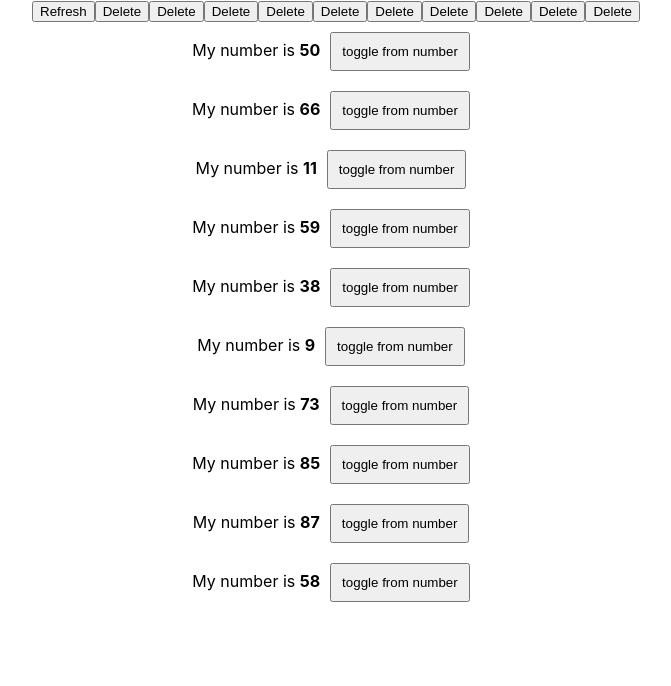
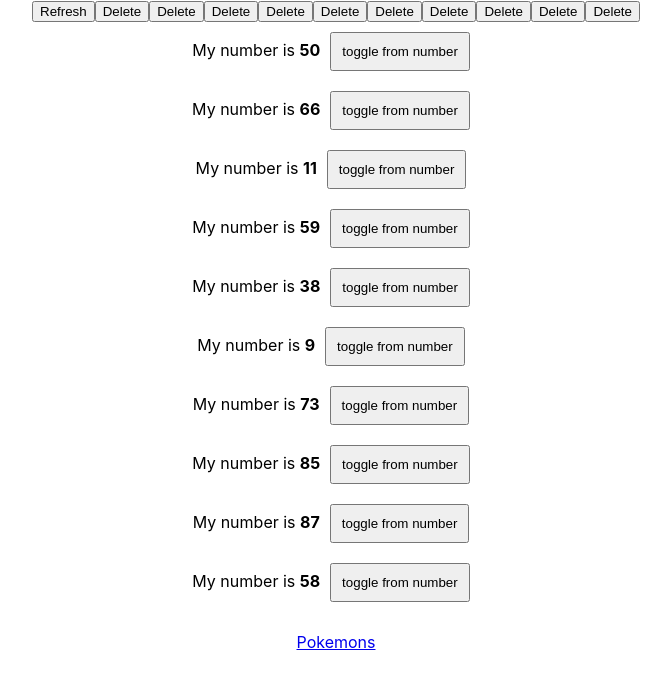
Before and after one commit to mierzvoj/app-state-project, a React (Create React App) app: page / in a window 1280 px wide. Shown: the top 686 px of the page, without its empty margins (304-975 px from the left). Built offline with nearby package versions, Linux system fonts and the light colour scheme.

Commit message:
added some links

```diff
--- a/src/App.tsx
+++ b/src/App.tsx
@@ -1,3 +1,4 @@
+import { Link } from "react-router-dom";
 import "./App.css";
 import Items from "./componets/Items/Items";
 
@@ -5,6 +6,8 @@
   return (
     <div className="App">
       <Items />
+      <br />
+      <Link to="/pokemons">Pokemons</Link>
     </div>
   );
 }
--- a/src/pages/Pokemons/Pokemons.tsx
+++ b/src/pages/Pokemons/Pokemons.tsx
@@ -1,4 +1,5 @@
 import { useEffect, useState } from "react";
+import { Link } from "react-router-dom";
 import Pokemon, { PokemonItem } from "../Pokemon/Pokemon";
 import "./Pokemons.css";
 
@@ -45,7 +46,8 @@
         : appState.data.results.map((itm, index) => {
             return <Pokemon key={index} {...itm} />;
           })}
-      ;
+      <br></br>
+      <Link to="/">Home</Link>
     </div>
   );
 }
```
